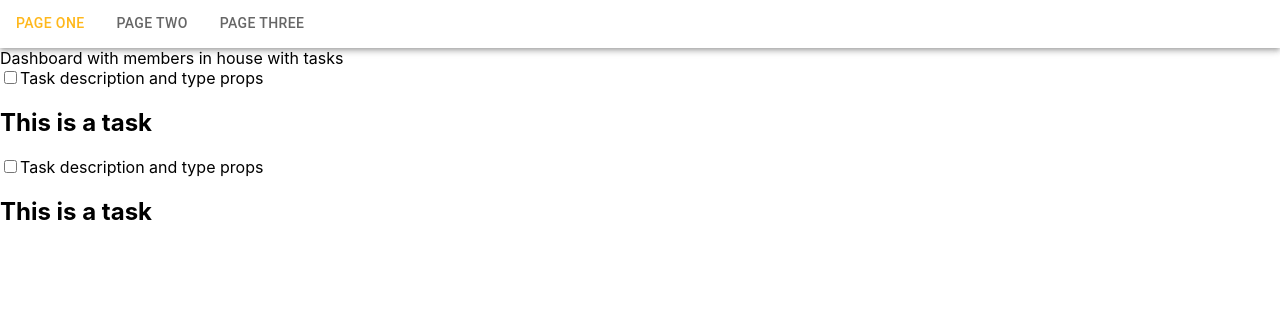
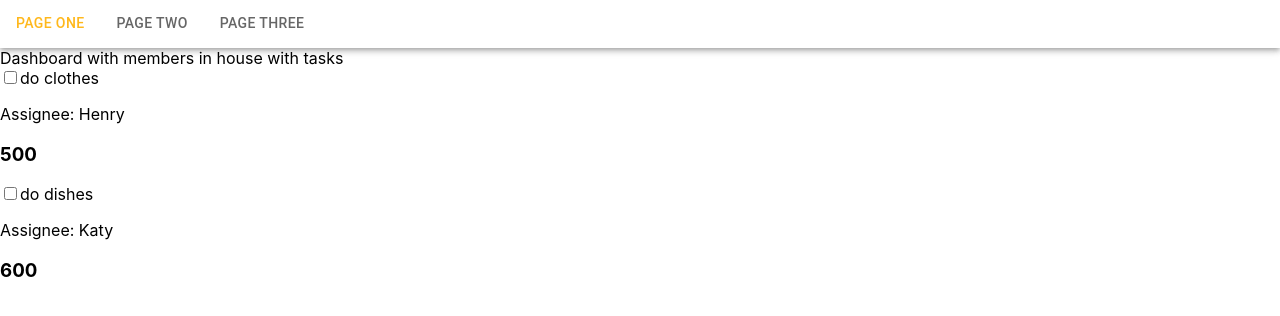
Before and after one commit to henrytranvn93/myChores-web, a React (Create React App) app in the folder client/: page / in a window 1280 px wide. Shown: the top 316 px of the page. Built offline with nearby package versions, Linux system fonts and the light colour scheme.

Commit message:
testing props with task component

```diff
--- a/client/src/components/Task/Task.tsx
+++ b/client/src/components/Task/Task.tsx
@@ -14,8 +14,9 @@ interface TaskProps {
 export default function Task({isDone, description, type, assignee, reward, id}: TaskProps) {
   return <div>
     <input type="checkbox"/>
-    <label>Task description and type props</label>
-    <h2>This is a task</h2>
+    <label>{description}</label>
+    <p>Assignee: {assignee}</p>
+    <h3>{reward}</h3>
 
   </div>;
 }
```
